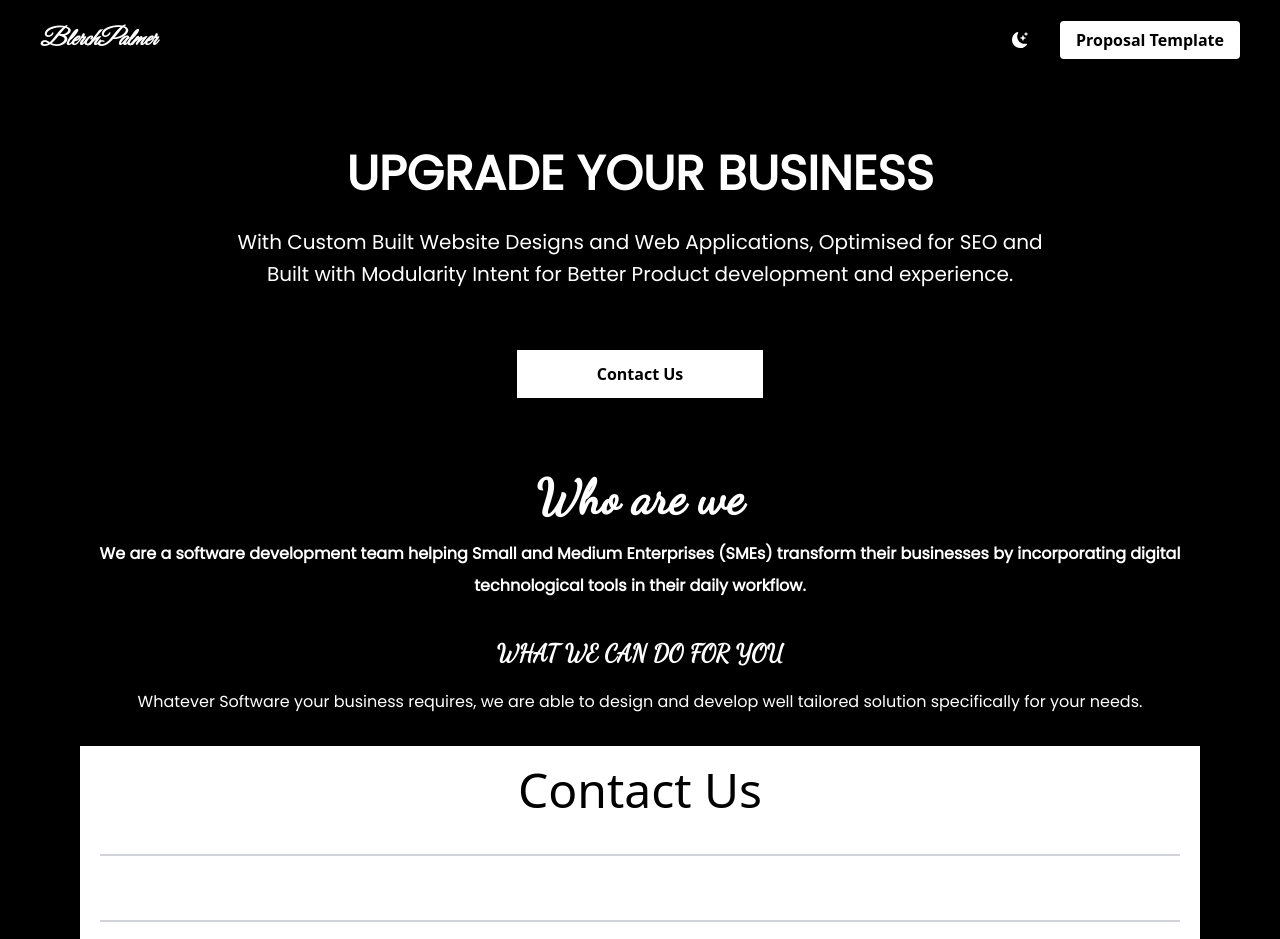
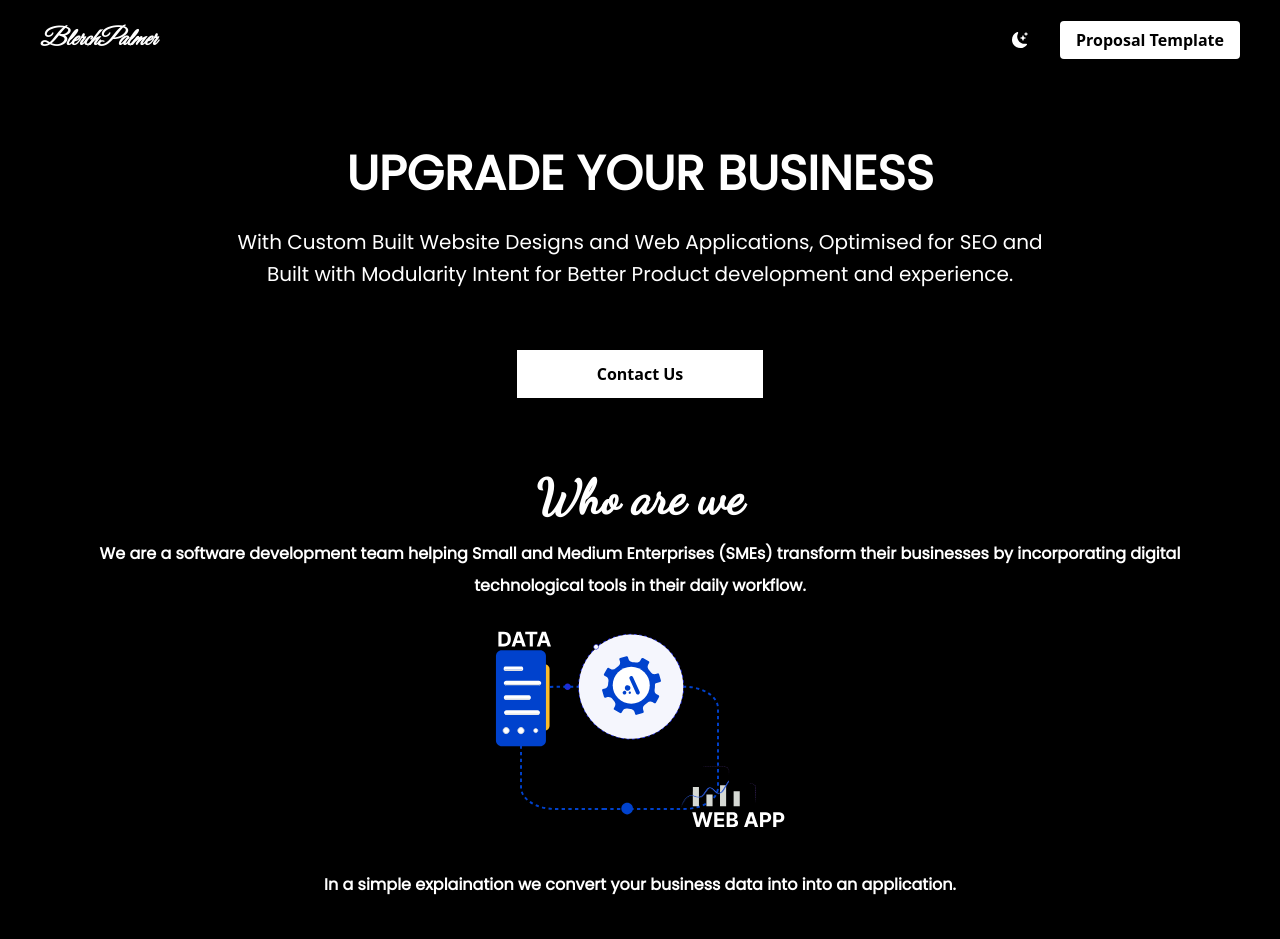
Before and after one commit to kwamea236/portfolio, a Next.js app: page / in a window 1280 px wide. Shown: the top 939 px of the page. Built offline with nearby package versions, Linux system fonts and the light colour scheme.

Commit message:
data to webapp

```diff
--- a/pages/src/Myservice.tsx
+++ b/pages/src/Myservice.tsx
@@ -1,3 +1,5 @@
+import Image from "next/image";
+import data from "../../public/data.svg";
 
 function Myservice(){
     return(
@@ -9,6 +11,14 @@ function Myservice(){
                 We are a software development team helping Small and Medium Enterprises (SMEs)
                 transform their businesses by incorporating digital technological
                 tools in their daily workflow.
+              </p>
+              <div className="container mx-auto">
+                <Image src={data} alt="data service svg" width={300} className="mx-auto" />
+              </div>
+
+              <p className="font-bold px-2 font-poppins leading-8 py-4 text-center text-white">
+                In a simple explaination we convert your business data into
+                into an application.
               </p>
             </div>
 
--- a/pages/src/NavBar.tsx
+++ b/pages/src/NavBar.tsx
@@ -55,7 +55,7 @@ function NavBar({ darkMode, setDarkMode, title }: Props) {
 
                 <div className="md:hidden">
                     <div className={`absolute flex-col items-center self-end py-8 mt-2 space-y-6 font-bold bg-white ${toggle ? "flex" : "hidden"} sm:w-auto sm:self-center left-6 right-6 drop-shadow-md dark:bg-teal-500`}>
-                        <BsFillMoonStarsFill onClick={() => setDarkMode(!darkMode)} className="cursor-pointer ml-1 text-black dark:text-white" />
+                        <a href="#">Blog Post</a>
                         <a className="bg-black text-white ml-1/2 px-4 py-2 rounded font-bold" href="#">Proposal Template</a>
                     </div>
                 </div>
```
Also changed, not shown: public/data.svg (added).
